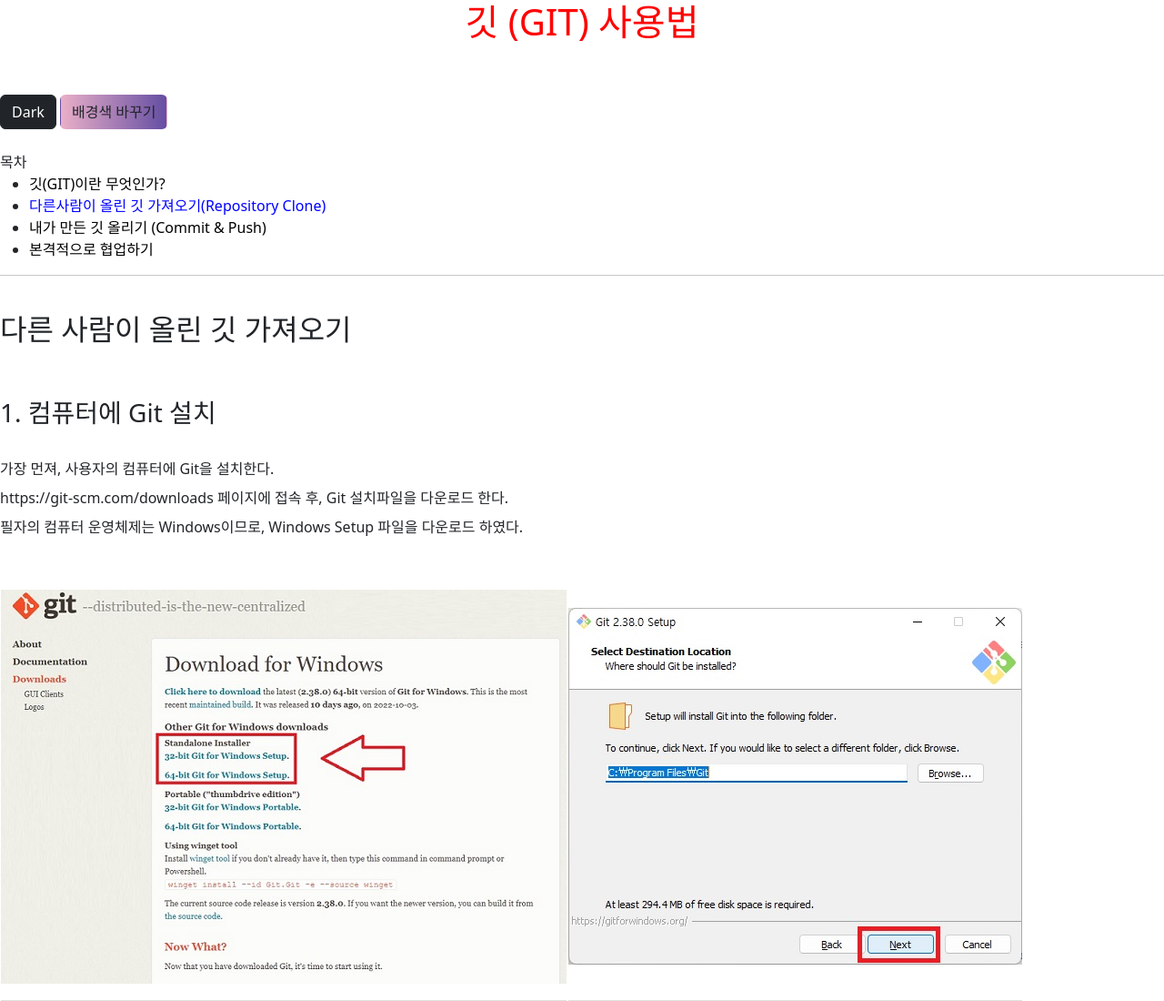
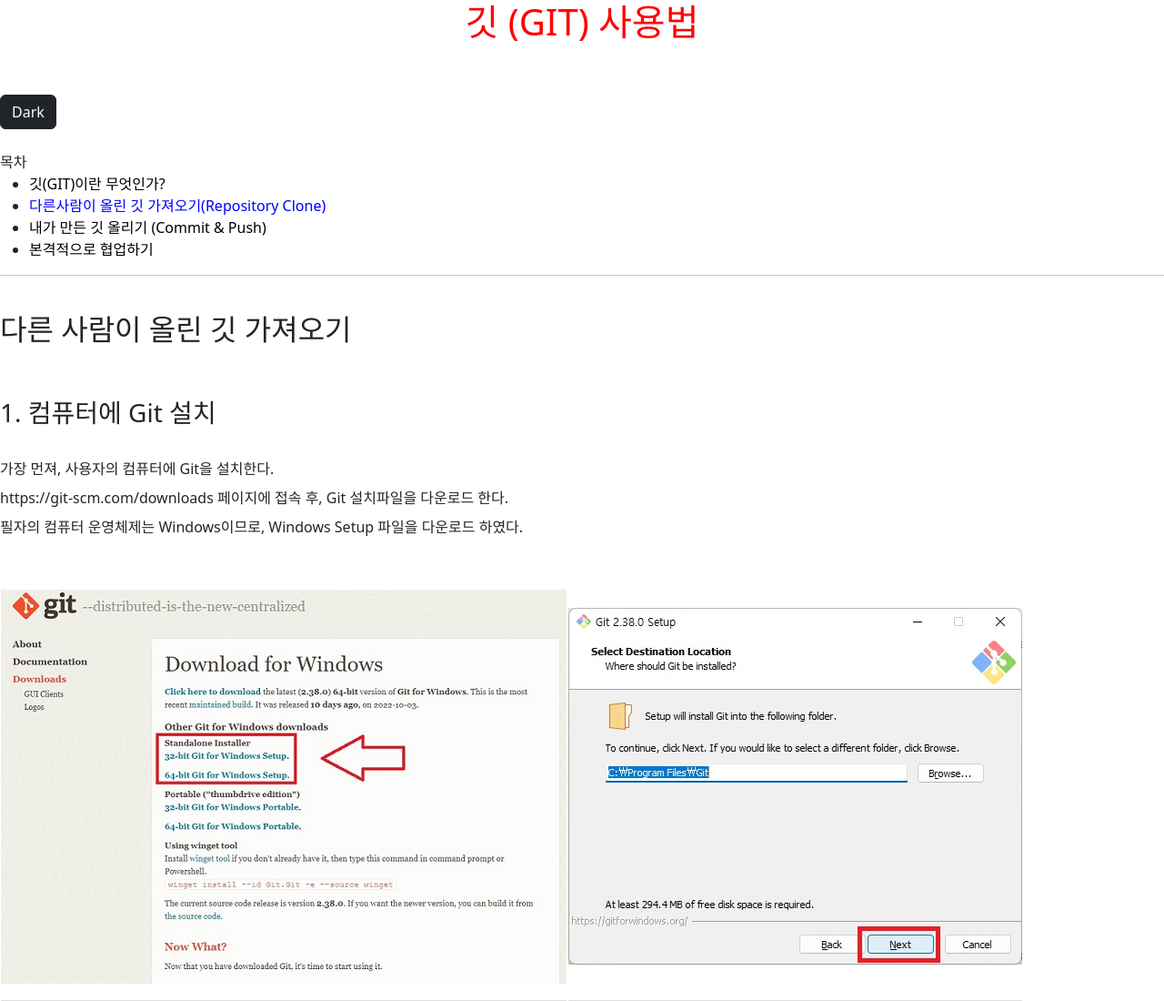
Before and after one commit to myungjin2009/my-first-web-site, a plain HTML site: page index.html in a window 1280 px wide. Shown: the top 1100 px of the page at 91% size. Drawn offline with nearby package versions, Linux system fonts and the light colour scheme.

Commit message:
index.html 수정
index.html 수정

```diff
--- a/index.html
+++ b/index.html
@@ -20,7 +20,6 @@
   <br><br>
   <button type="button" class="btn btn-dark" onClick="dayHandler(this)">Dark</button>
   <button type="button" class="btn btn-light" style="display:none;" onClick="nightHandler(this)">Light</button>
-  <button type="button" class="col btn btn-ultra-voilet" onClick="changeVoiletColorHandler(this)">배경색 바꾸기</button>
   <br><br>
   목차
   <ul>
```
